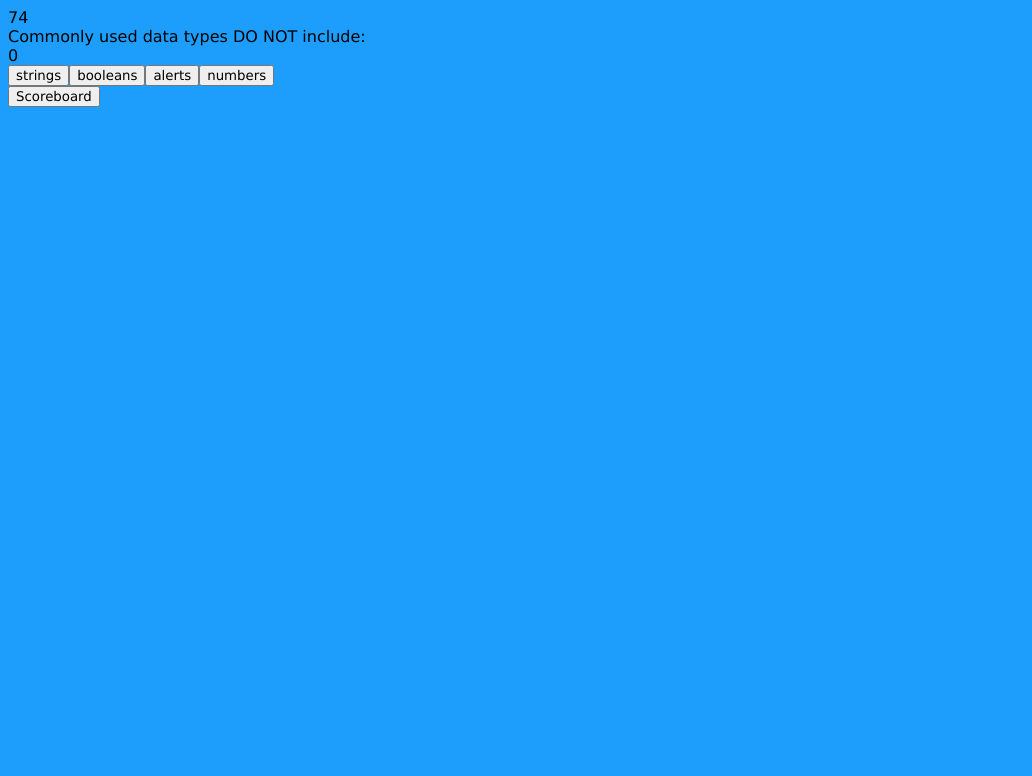
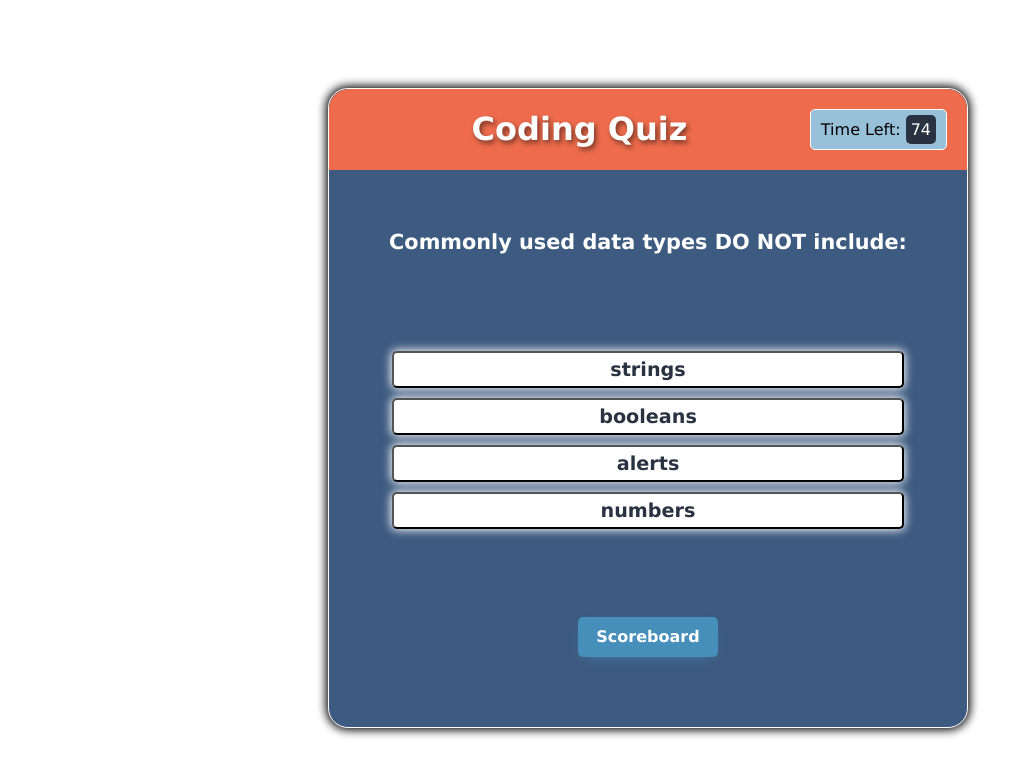
Before and after one commit to VascoMiguens/Coding-Quiz, a plain HTML site: page index.html in a window 1280 px wide. Both pictures are taken after a click on the button "Start". Shown: the whole page, without its empty margins (0-1032 px from the left). Drawn offline with Linux system fonts and the light colour scheme.

Commit message:
- sounds to correct and incorrect answers - endgame function with final result displayed - amended timer - fetch scores from the local storage and display them - changed layout structure - added css and commented it

```diff
--- a/assets/css/style.css
+++ b/assets/css/style.css
@@ -4,11 +4,198 @@
   box-sizing: border-box;
   font-family: Verdana, sans-serif;
 }
-
+/*Give full wihth and height to the page*/
 body {
-  background-color: rgb(29, 158, 253);
+  width: 100vw;
+  height: 100vh;
+  display: flex;
+  justify-content: center;
+  align-items: center;
+}
+/*User interface*/
+.container {
+  border: 1px solid white;
+  width: 50vw;
+  height: 80vh;
+  box-shadow: 0 0 10px 2px;
+  display: flex;
+  flex-direction: column;
+  background-color: rgb(61, 90, 128);
+  border-radius: 20px;
+}
+/*Title of the game*/
+header {
+  padding: 0 20px;
+  display: flex;
+  align-items: center;
+  justify-content: space-between;
+  background-color: rgb(238, 108, 77);
+  border-top-left-radius: 20px;
+  border-top-right-radius: 20px;
 }
 
+h1 {
+  text-align: center;
+  color: white;
+  text-shadow: 2px 3px 5px rgba(0, 0, 0, 0.5);
+  flex-grow: 1;
+}
+/* Hide time container before the quiz starts*/
+#timer-container {
+  display: none;
+  background-color: rgb(152, 193, 217);
+  border: 1px solid white;
+  padding: 10px;
+  border-radius: 5px;
+}
+/* highlight time by chaging bacground color */
+#timer {
+  background-color: rgb(41, 50, 65);
+  height: 100%;
+  color: white;
+  padding: 5px;
+  border-radius: 5px;
+}
+/* Center UI in the center of the screen*/
+main {
+  width: 100%;
+  height: 100%;
+  display: flex;
+  flex-direction: column;
+  align-items: center;
+}
+/* Align question container below the title and hide it before the quiz begins*/
+#question-container {
+  height: 100%;
+  display: none;
+  flex-direction: column;
+  align-items: center;
+  flex-grow: 0 1;
+}
+/* give a height to the question */
+#question {
+  height: 150px;
+  margin-top: 50px;
+  font-size: 1.3rem;
+  text-align: left;
+  padding: 10px 10px;
+  color: white;
+  font-weight: 900;
+}
+/* flex the answer buttons container */
+#answer-buttons {
+  height: 80%;
+  display: flex;
+  flex-direction: column;
+  justify-content: center;
+  gap: 10px;
+}
+/* Customize each answer button */
+.btn {
+  font-size: 1.2rem;
+  cursor: pointer;
+  text-align: center;
+  width: 40vw;
+  background-color: white;
+  border-radius: 5px;
+  padding: 5px 10px;
+  color: rgb(41, 50, 65);
+  outline: none;
+  font-weight: 900;
+  box-shadow: 0 0 10px 1px white;
+}
+/* Final result container*/
+/* Hide it while quiz is running*/
+#result {
+  width: 80%;
+  height: 80%;
+  margin: 50px;
+  background-color: #e0fbfc;
+  display: none;
+  border: 0;
+  border-radius: 20px;
+  flex-direction: column;
+  align-items: center;
+  text-align: left;
+}
+
+#final-score {
+  flex-grow: 1;
+}
+
+#result h2 {
+  font-size: 2rem;
+}
+
+#result label {
+  margin-top: 10px;
+}
+
+#result input {
+  margin: 10px;
+}
+
+#result button {
+  margin-bottom: 20px;
+}
+/* Flex cotrols container in a column */
+#controls {
+  height: 100%;
+  display: flex;
+  flex-direction: column;
+  align-items: center;
+  gap: 20px;
+  justify-content: center;
+}
+/* hide the scoreboard container and flex it in a column */
+#scoreboard-container {
+  display: none;
+  flex-direction: column;
+  align-items: center;
+  gap: 10px;
+  width: 100%;
+  height: 100%;
+}
+
+#scoreboard-container h2 {
+  font-size: 1.7rem;
+  color: white;
+}
+/* flex the scoreboard in a column */
+#scoreboard {
+  display: flex;
+  flex-direction: column;
+  align-items: center;
+  gap: 10px;
+}
+/* Customize the scoreboard items*/
+#scoreboard span {
+  width: 180px;
+  text-align: center;
+  padding: 10px;
+  background-color: white;
+  border: 1px solid white;
+  border-radius: 5px;
+  font-size: 1.2rem;
+  font-weight: bold;
+  box-shadow: 0 0 3px 1px black;
+}
+/* Custom class to hide button*/
 .hide {
   display: none;
 }
+/* Customize controls buttons*/
+.btn-display {
+  background: rgb(69, 143, 186);
+  border-radius: 5px;
+  box-shadow: rgb(69, 143, 186) 0 5px 15px -8px;
+  color: #ffffff;
+  cursor: pointer;
+  font-size: 16px;
+  font-weight: 700;
+  line-height: 24px;
+  opacity: 1;
+  padding: 8px 18px;
+  width: fit-content;
+  border: 0;
+}
--- a/assets/javascript/game.js
+++ b/assets/javascript/game.js
@@ -33,17 +33,24 @@ var questions = [
   },
 ];
 
+var timerCont = document.getElementById("timer-container");
 var timerEl = document.getElementById("timer");
 var startBtn = document.getElementById("start-btn");
 var sumbitBtn = document.getElementById("submit");
 var questionContainerElement = document.getElementById("question-container");
 var questionEl = document.getElementById("question");
 var choicesEl = document.getElementById("answer-buttons");
-var currentScore = document.getElementById("currentScore");
 var result = document.getElementById("result");
 var finalScore = document.getElementById("final-score");
 var initialsEl = document.getElementById("initials");
-var MAX_HIGH_SCORES = 5;
+var scoreEL = document.getElementById("scoreboard-container");
+var scoreboard = document.getElementById("scoreboard");
+var scoreBtn = document.getElementById("score-btn");
+var controls = document.getElementById("controls");
+var correct = new Audio("/assets/sounds/correct.wav");
+var incorrect = new Audio("/assets/sounds/incorrect.wav");
+
+var highscores = JSON.parse(localStorage.getItem("highscores")) || [];
 
 var questionTime;
 var score = 0;
@@ -56,16 +63,18 @@ function startGame() {
   currentQuestion = 0;
   //hide the start button after starting the quiz
   startBtn.classList.add("hide");
-  //hide the results container
-  result.classList.add("hide");
   //show the timer when the quiz starts
-  timerEl.classList.remove("hide");
-  //show the question
-  questionContainerElement.classList.remove("hide");
+  timerCont.style.display = "block";
+  //hide the results
+  result.style.display = "none";
+  //hide the scoreboard
+  scoreEL.style.display = "none";
+  //hide the start button
+  startBtn.classList.add("hide");
+  //hide the timer
+  questionContainerElement.style.display = "flex";
   //set the score to 0
   score = 0;
-  //show the core
-  currentScore.textContent = score;
   //call the function to display the question
   displayQuestion();
   //call the timer function
@@ -95,18 +104,21 @@ function displayQuestion() {
     choicesEl.appendChild(button);
   }
 }
-
+//check user answer and if its the last question
 function questionCheck(e) {
   //if clicked button equals to the current question correct answer
   if (e.currentTarget.textContent === questions[currentQuestion].answer) {
     //increase the score by 10
     score += 10;
+    //play correct sound
+    correct.play();
+    //
   } else {
-    //if not decrease the timeer by 10 seconds
+    //if not decrease the timer by 10 seconds
     questionTime -= 10;
+    //play incorrect sound
+    incorrect.play();
   }
-  //set the text content with the current score
-  currentScore.textContent = score;
   //increase the question index
   currentQuestion++;
 
@@ -119,22 +131,26 @@ function questionCheck(e) {
     displayQuestion();
   }
 }
-
+//End the game and display final score
 function endGame() {
   //clear the timer
   clearInterval(time);
-  //Erase time displayed after the game is over
-  timerEl.textContent = "";
+  //hide the timer after quiz ends
+  timerCont.style.display = "none";
   //hide the questions
-  questionContainerElement.classList.add("hide");
-  //hide the result container
-  result.classList.remove("hide");
-  //display the final score
-  finalScore.textContent = score;
+  questionContainerElement.style.display = "none";
+  //show the result container
+  result.style.display = "flex";
+  //display the final score, add the correct answers to the remaining time*/
+  finalScore.textContent = score + questionTime;
+  //use csssText to flex the controls element making it apper on the UI in a row
+  controls.style.cssText = "display: flex; flex-direction:row";
   //display the start button
-  startBtn.classList.remove("hide");
+  startBtn.style.display = "block";
+  //display scoreboard button
+  scoreBtn.style.display = "block";
 }
-
+//Start timer when quiz starts
 function startTimer() {
   //Time available to play the game
   questionTime = questions.length * 15;
@@ -144,8 +160,8 @@ function startTimer() {
     timerEl.textContent = questionTime;
     //decrease time by 1 second
     questionTime--;
-    //if the time is less than 0
-    if (questionTime < 0) {
+    //if the time is less or equal to 0
+    if (questionTime <= 0) {
       //clear the time
       clearInterval(time);
       //set the displayed time to 0
@@ -155,7 +171,7 @@ function startTimer() {
     }
   }, 1000);
 }
-
+//save results to the local storage
 function saveResults(e) {
   //prevent default action
   e.preventDefault();
@@ -173,13 +189,35 @@ function saveResults(e) {
 
     //sort the scores higher to lower
     highscores.sort((a, b) => b.score - a.score);
+
+    console.log(highscores);
     //allow only the top 5 scores with splice
     highscores.splice(5);
 
     //pass the highscores array into the local storage as a stringD
-    localStorage.setItem("highScores", JSON.stringify(highscores));
+    window.localStorage.setItem("highScores", JSON.stringify(highscores));
+    initialsEl.value = "";
   }
+}
+
+function displayScoreBoard() {
+  //hide the final score display
+  result.style.display = "none";
+  //fetch the highscores from the local storage and store it in a variable
+  var scores = JSON.parse(localStorage.getItem("highScores"));
+
+  scoreboard.innerHTML = scores
+    .map((score) => {
+      return `<span>${score.initials} - ${score.score}</span>`;
+    })
+    //remove comma from object
+    .join("");
+
+  scoreBtn.style.display = "none";
+  //display the scoreboard
+  scoreEL.style.display = "flex";
 }
 
 startBtn.addEventListener("click", startGame);
 sumbitBtn.addEventListener("click", saveResults);
+scoreBtn.addEventListener("click", displayScoreBoard);
--- a/index.html
+++ b/index.html
@@ -8,29 +8,42 @@
     <link rel="stylesheet" href="/assets/css/style.css" />
   </head>
   <body>
-    <header>
-      <div id="timer" class="hide"></div>
-    </header>
-    <main>
-      <div class="container">
-        <div id="question-container" class="hide">
+    <!--  Page Container -->
+    <div class="container">
+      <!-- HEADER -->
+      <header>
+        <h1>Coding Quiz</h1>
+        <div id="timer-container">Time Left: <span id="timer">75</span></div>
+      </header>
+      <!-- END HEADER -->
+      <!-- Main -->
+      <main>
+        <!-- Question Container -->
+        <section id="question-container">
           <div id="question">Question</div>
-          <div id="currentScore">Score:</div>
-          <div id="answer-buttons" class="btn-grid"></div>
-        </div>
-        <div id="result" class="hide">
+          <div id="answer-buttons"></div>
+        </section>
+        <!-- Final Result Container -->
+        <section id="result">
           <h2>Well done!</h2>
-          <h3>Your final score is: <span id="final-score"></span></h3>
+          <h3>Final Score</h3>
+          <span id="final-score"></span>
           <label for="initials-area">Enter your initials:</label>
           <input type="text" id="initials" placeholder="Enter your initials" />
-          <button id="submit" type="submit">Submit</button>
-        </div>
-        <div class="controls">
-          <button id="start-btn" class="start-btn">Start</button>
-          <button id="score-btn" class="score-btn">Scoreboard</button>
-        </div>
-      </div>
-    </main>
+          <button id="submit" class="btn-display" type="submit">Submit</button>
+        </section>
+        <!-- Scoreboard -->
+        <section id="scoreboard-container">
+          <h2>High Scores</h2>
+          <div id="scoreboard"></div>
+        </section>
+        <!-- Controls -->
+        <section id="controls">
+          <button id="start-btn" class="btn-display">Start</button>
+          <button id="score-btn" class="btn-display">Scoreboard</button>
+        </section>
+      </main>
+    </div>
   </body>
   <script src="/assets/javascript/game.js"></script>
 </html>
```
Also changed, not shown: 2 other files.
